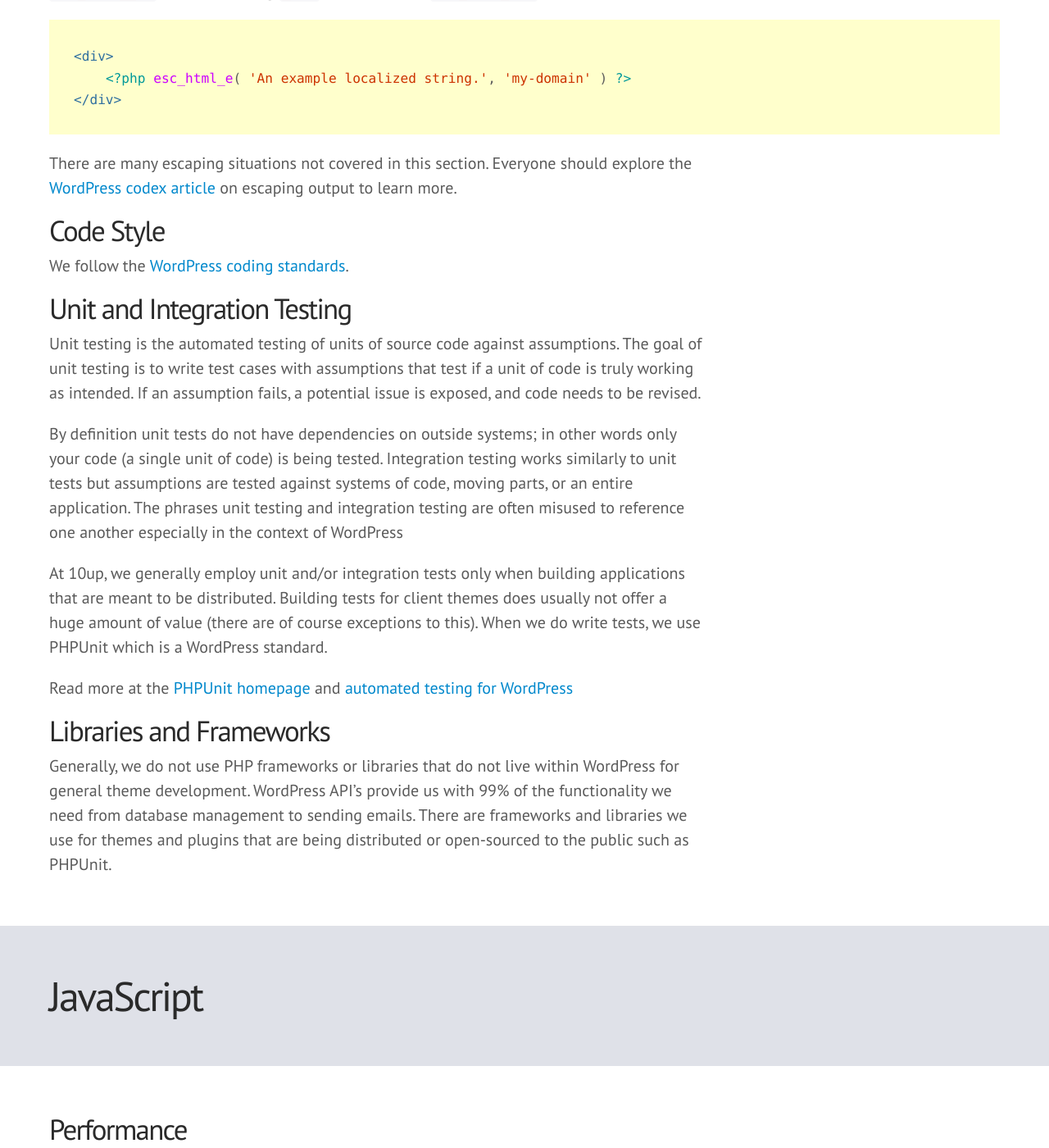
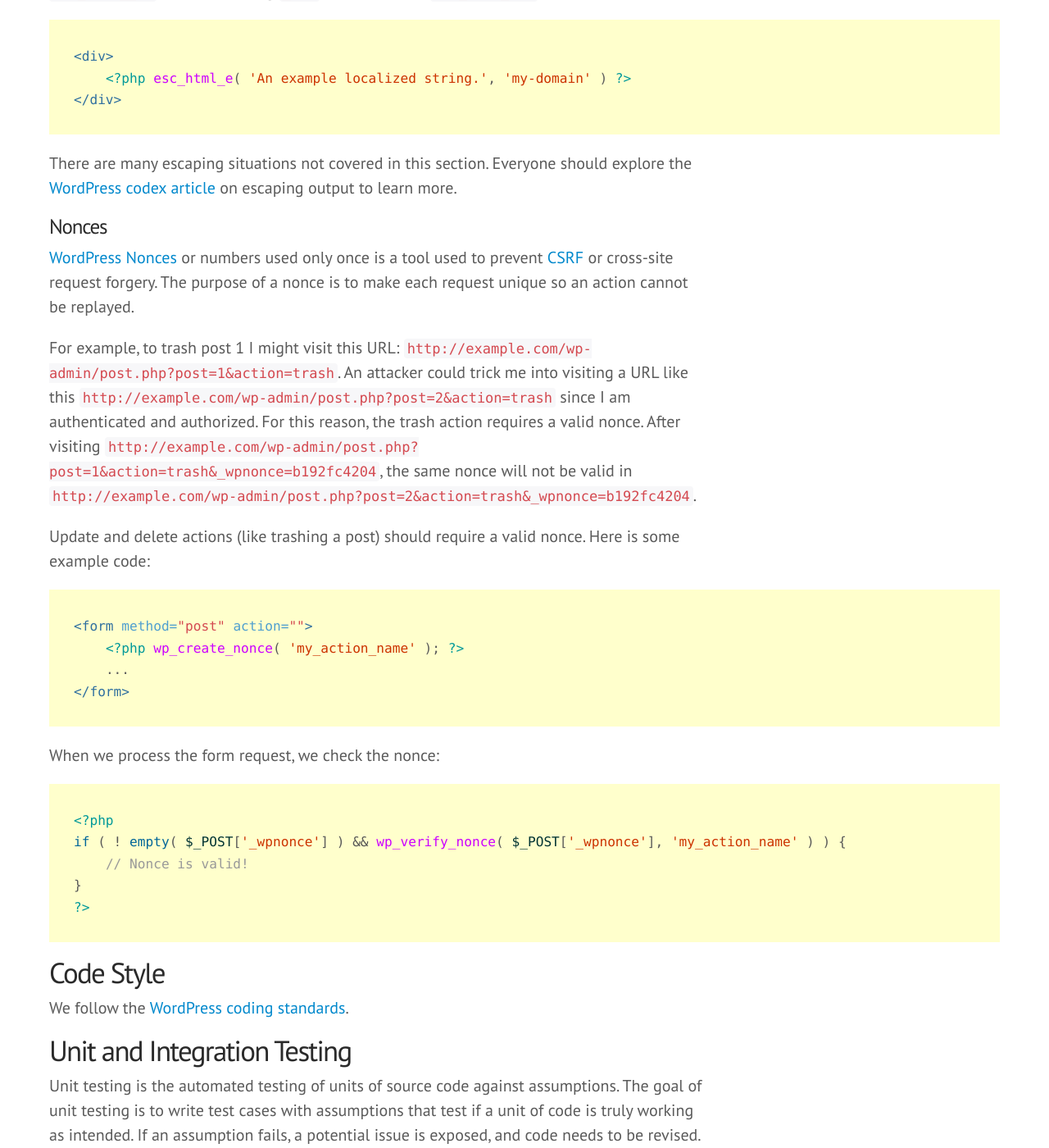
Before and after one commit to 10up/Engineering-Best-Practices, a Jekyll site: the page built from index.html, in a window 1280 px wide and 1400 px high, scrolled down 14762 px. Shown: the whole window at 82% size. Built offline with Jekyll 4.4.1, drawn with Linux system fonts in a browser that asks for light colours; some web fonts are replaced; Markdown is read by kramdown in place of the engine named in the settings; comment, search, counter and statistics services are not loaded.

Commit message:
Nonces section

````diff
--- a/_includes/markdown/PHP.md
+++ b/_includes/markdown/PHP.md
@@ -321,6 +321,31 @@
 
 There are many escaping situations not covered in this section. Everyone should explore the [WordPress codex article](http://codex.wordpress.org/Validating_Sanitizing_and_Escaping_User_Data#Escaping:_Securing_Output) on escaping output to learn more.
 
+#### Nonces
+
+[WordPress Nonces](http://codex.wordpress.org/WordPress_Nonces) or numbers used only once is a tool used to prevent [CSRF](http://en.wikipedia.org/wiki/Cross-site_request_forgery) or cross-site request forgery. The purpose of a nonce is to make each request unique so an action cannot be replayed.
+
+For example, to trash post 1 I might visit this URL: ```http://example.com/wp-admin/post.php?post=1&action=trash```. An attacker could trick me into visiting a URL like this ```http://example.com/wp-admin/post.php?post=2&action=trash``` since I am authenticated and authorized. For this reason, the trash action requires a valid nonce. After visiting ```http://example.com/wp-admin/post.php?post=1&action=trash&_wpnonce=b192fc4204```, the same nonce will not be valid in ```http://example.com/wp-admin/post.php?post=2&action=trash&_wpnonce=b192fc4204```.
+
+Update and delete actions (like trashing a post) should require a valid nonce. Here is some example code:
+
+```php
+<form method="post" action="">
+    <?php wp_create_nonce( 'my_action_name' ); ?>
+    ...
+</form>
+```
+
+When we process the form request, we check the nonce:
+
+```php
+<?php
+if ( ! empty( $_POST['_wpnonce'] ) && wp_verify_nonce( $_POST['_wpnonce'], 'my_action_name' ) ) {
+    // Nonce is valid!
+}
+?>
+```
+
 <h3 id="php-code-style">Code Style</h3>
 
 We follow the [WordPress coding standards](http://make.wordpress.org/core/handbook/coding-standards/php/).
````
